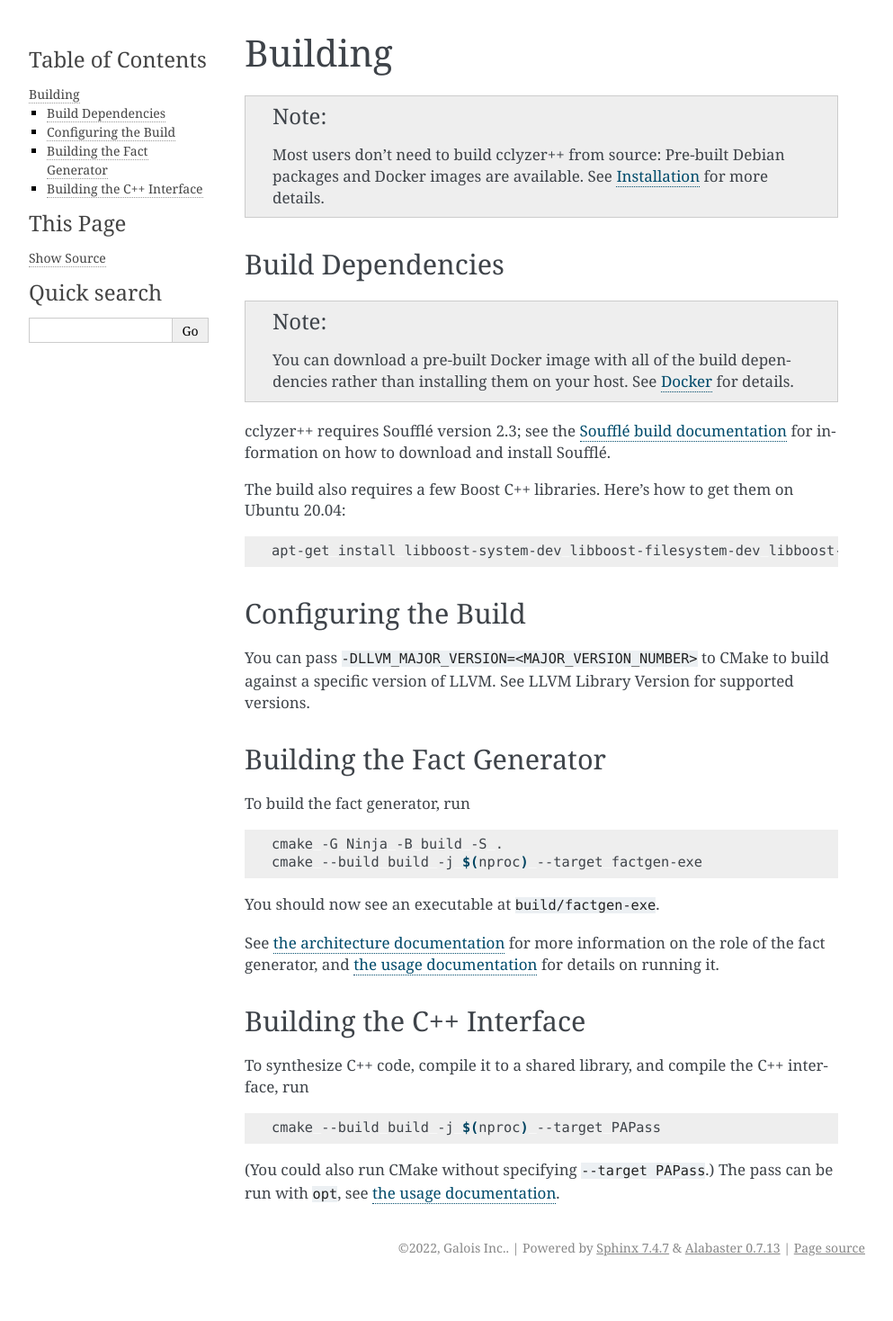
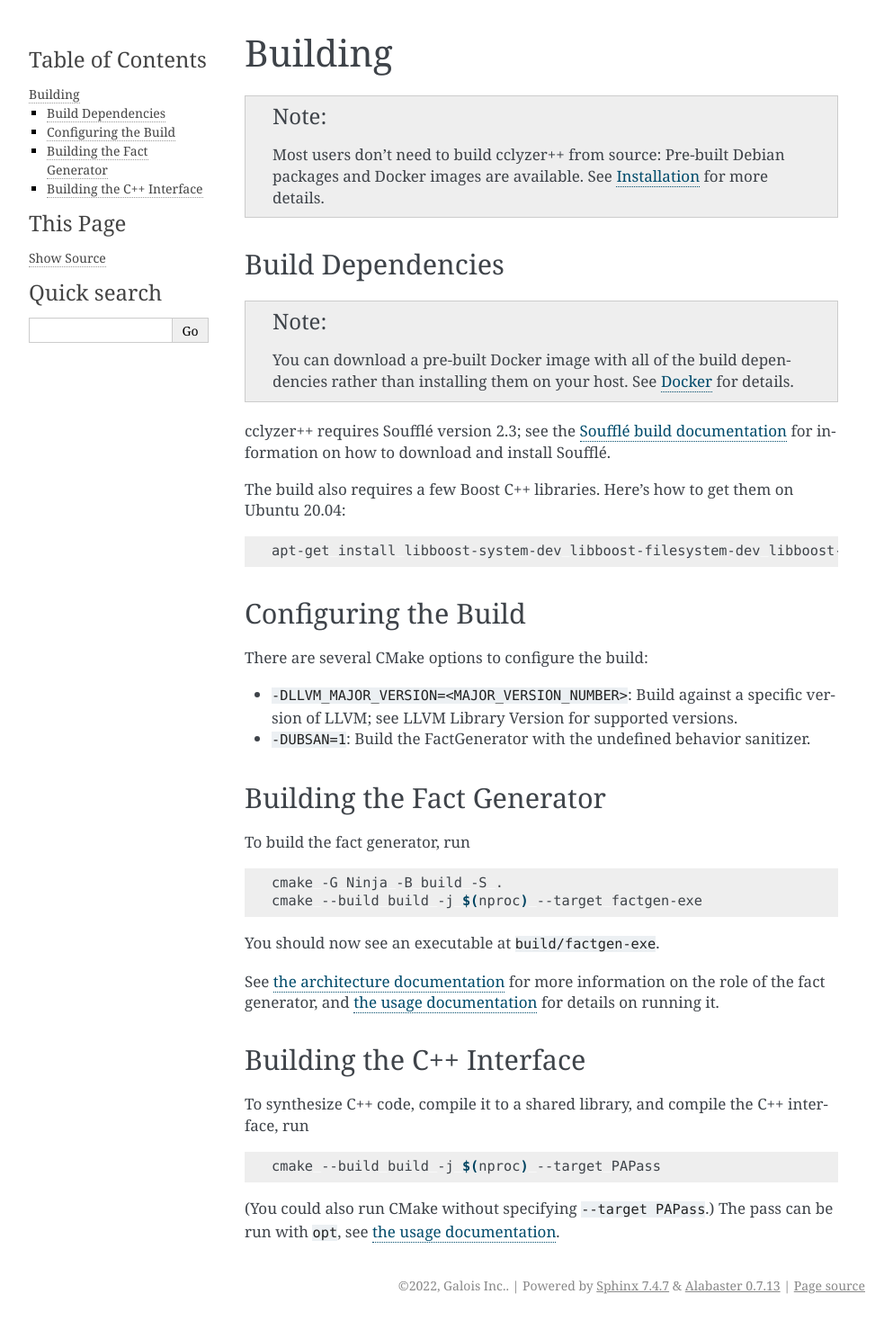
Before and after one commit to GaloisInc/cclyzerpp, a Sphinx documentation site: the page built from doc/build.rst, in a window 1280 px wide. Shown: the whole page at 90% size, without its empty margins (148-1141 px from the left). Built offline with Sphinx 7.4.7, drawn with Linux system fonts in a browser that asks for light colours; before the commit the page ends 1426 px from its top, so only the background shows below that.

Commit message:
doc: Document UBSAN CMake flag

```diff
--- a/doc/build.rst
+++ b/doc/build.rst
@@ -27,9 +27,13 @@
 Configuring the Build
 *********************
 
-You can pass ``-DLLVM_MAJOR_VERSION=<MAJOR_VERSION_NUMBER>`` to CMake to build
-against a specific version of LLVM. See :ref:`LLVM Library Version <llvmver>`
-for supported versions.
+There are several CMake options to configure the build:
+
+- ``-DLLVM_MAJOR_VERSION=<MAJOR_VERSION_NUMBER>``: Build against a specific
+  version of LLVM; see :ref:`LLVM Library Version <llvmver>` for supported
+  versions.
+
+- ``-DUBSAN=1``: Build the FactGenerator with the undefined behavior sanitizer.
 
 Building the Fact Generator
 ***************************
```
